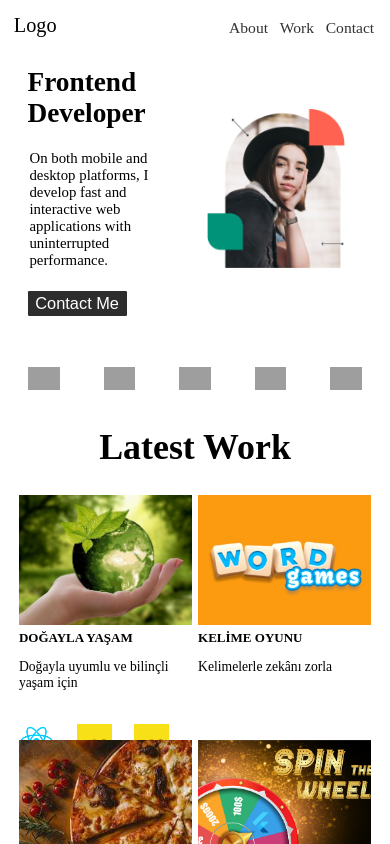
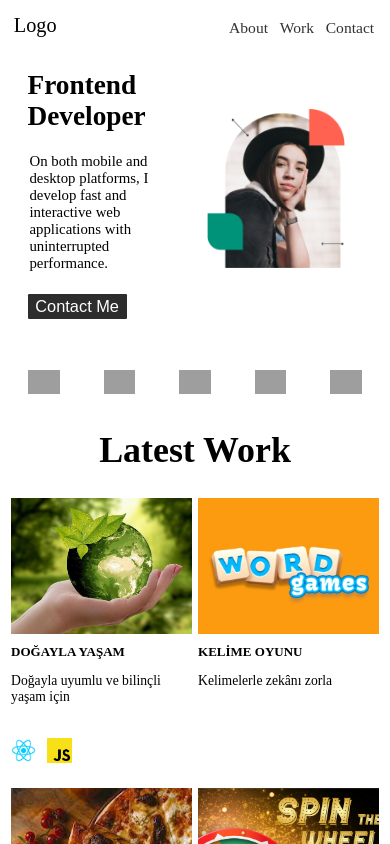
Before and after one commit to mrvozturk/mindscape_blog, a React (Create React App) app: page / in a window 390 px wide. Shown: the top 844 px of the page. Built offline with nearby package versions, Linux system fonts and the light colour scheme; grey boxes are pictures that could not be loaded.

Commit message:
update work

```diff
--- a/src/components/work.js
+++ b/src/components/work.js
@@ -1,5 +1,11 @@
 import React from 'react';
-import { Card, CardBody, CardTitle, CardSubtitle, CardText } from 'react-bootstrap';
+import {
+  Card,
+  CardBody,
+  CardTitle,
+  CardSubtitle,
+  CardText
+} from 'react-bootstrap';
 import '../index.css';
 import { languageIcons, cardData } from '../data';
 
@@ -35,14 +41,15 @@ const Work = () => {
               <CardTitle>{card.title}</CardTitle>
               <CardSubtitle>{card.subtitle}</CardSubtitle>
               <CardText>{card.text}</CardText>
+              <div className='custom-card-icons'>
+                {card.icons &&
+                  card.icons.map((icon, subIndex) => (
+                    <div key={subIndex} className='custom-card-icon-2'>
+                      <img src={icon.img} alt={icon.id} className='icon' />
+                    </div>
+                  ))}
+              </div>
             </CardBody>
-            <div className='custom-card-icons'>
-              {card.icons && card.icons.map(icon => (
-                <div key={icon.id} className='custom-card-icon-2'>
-                  <img src={icon.img} alt={icon.id} className='icon' />
-                </div>
-              ))}
-            </div>
           </Card>
         ))}
       </div>
--- a/src/data.js
+++ b/src/data.js
@@ -24,9 +24,8 @@ export const cardData = [
     image: workImage1,
     link: 'https://bbc-blog.vercel.app/',
     icons: [
-      { id: 1, img: IconCSS },
+      { id: 1, img: IconCSS  },
       { id: 2, img: IconHTML },
-      { id: 3, img: IconHTML },
     ]
   },
   {
--- a/src/index.css
+++ b/src/index.css
@@ -39,7 +39,7 @@
 }
 
 /* About */
-.h1 {
+.h1, .header-3 {
   margin: 5.5vw;
   font-size: 3.5vw;
 }
@@ -73,7 +73,6 @@
 .image-row {
   display: flex;
   flex-wrap: wrap;
-  margin: 2vw;
 }
 
 /* Work */
@@ -108,36 +107,31 @@
   top: 0;
   left: 0;
 }
+
 .custom-card-icon-2 {
-  width: 100%;
+  width: 12%;
   position: relative;
   display: flex;
   justify-content: center;
   align-items: center;
 }
 
-.custom-card-icon-2::before {
-  content: '';
-  display: flex;
-  padding-top: 50%;
-}
-
 .custom-card-icon-2 img {
   width: 35px;
   height: 35px;
-  top: 0;
 }
+
 .custom-card-icons {
-  display: grid;
-  grid-template-columns: repeat(auto-fit, minmax(50px, 1fr));
-  grid-column-gap: 0;
+  display: flex;
+  margin-bottom: 15%;
 }
 
 .card-title {
   font-weight: bold;
   font-size: 18px;
-  margin-top: 10px; /* İstediğiniz boşluk miktarını ayarlayabilirsiniz */
+  margin-top: 10px;
 }
+
 .icon-row {
   display: flex;
   justify-content: space-around;
@@ -154,7 +148,6 @@
   margin-top: 5vw;
 }
 
-/* Add the following style if you want the last icon to have no right margin */
 .icon:last-child {
   margin-right: 0;
 }
@@ -163,7 +156,7 @@
   position: fixed;
   bottom: 0;
   left: 0;
-  margin: 20px; /* Adjust the margin as needed */
+  margin: 20px;
 }
 
 /* Login Container */
@@ -264,22 +257,21 @@ input {
   margin-left: 20px;
   line-height: 1.9;
   max-width: 50%;
-  opacity: 0; /* Initially hide the text */
+  opacity: 0;
 }
 
 .custom-about, .custom-image {
-  animation-duration: 1s;
+  animation-duration: 2s;
 }
 
 .custom-image-container {
-  animation: slideInFromTop 1s ease-out forwards; /* Keep the final state after animation */
+  animation: slideInFromTop 0.5s ease-out forwards;
 }
 
 .custom-paragraph {
-  animation: slideInFromRight 1s ease-out forwards;
-  animation-delay: 1s; /* Delay the text animation by 1s after the image animation */
+  animation: slideInFromRight 0.5s ease-out forwards;
+  animation-delay: 1s;
 }
-
 
 /* Contact Form */
 .registration-container {
@@ -320,11 +312,7 @@ input {
 }
 
 @media screen and (max-width: 1200px) {
-  .header,
-  .navbar-links a,
-  .h1,
-  .body-text,
-  .custom-button {
+  .header, .navbar-links a, .h1, .body-text, .custom-button {
     font-size: 2.8vw;
   }
   .header-3 {
@@ -335,35 +323,28 @@ input {
     margin-top: 8.5vw;
     max-width: 100%;
   }
-
   .icon {
     margin-top: 5vw;
     width: 8.5%;
   }
-
   .custom-card {
     flex-basis: calc(50% - 1.6vw);
     font-size: 3.5vw;
   }
-
-  .new-about-page-container,
-  .new-paragraph {
+  .new-about-page-container, .new-paragraph {
     margin-top: 10%;
   }
-
   .left-content {
     font-size: 35px;
     padding: 3px;
     margin-left: 3%;
     margin-top: 2vw;
   }
-
   .login-form {
     max-width: 80%;
     margin-right: 18%;
     margin-bottom: 10px;
   }
-
   .icons {
     margin-bottom: 4vw;
   }
@@ -374,11 +355,7 @@ input {
 }
 
 @media only screen and (max-width: 768px) {
-  .header,
-  .navbar-links a,
-  .h1,
-  .body-text,
-  .custom-button {
+  .header, .navbar-links a, .h1, .body-text, .custom-button {
     font-size: 2.8vw;
   }
   .header-3 {
@@ -389,34 +366,27 @@ input {
     margin-top: 30px;
     max-width: 100%;
   }
-
   .icon {
     margin-top: 5vw;
     width: 8.5%;
   }
-
   .custom-card {
     flex-basis: calc(50% - 1.6vw);
   }
-
-  .new-about-page-container,
-  .new-paragraph {
+  .new-about-page-container, .new-paragraph {
     margin-top: 10%;
   }
-
   .left-content {
     font-size: 20px;
     padding: 3px;
     margin-left: 3%;
     margin-top: 2vw;
   }
-
   .login-form {
     max-width: 80%;
     margin-right: 18%;
     margin-bottom: 10px;
   }
-
   .icons {
     margin-bottom: 4vw;
   }
@@ -424,7 +394,18 @@ input {
     flex-direction: column;
     align-items: center;
   }
+  .custom-card-icon-2 {
+    width: 18%;
+  }
+  .custom-card-icons {
+    margin-bottom: 30%;
+  }
+  .custom-card-icon-2 img {
+    width: 35px;
+    height: 35px;
+  }
 }
+
 @media only screen and (max-width: 568px) {
   .custom-button {
     font-size: 4.2vw;
@@ -466,6 +447,15 @@ input {
   .card-title {
     font-weight: bold;
     font-size: 13px;
-    margin-top: 5px;
+  }
+  .custom-card-icon-2 {
+    width: 20%;
+  }
+  .custom-card-icons {
+    margin-bottom: 35%;
+  }
+  .custom-card-icon-2 img {
+    width: 25px;
+    height: 25px;
   }
 }
```
